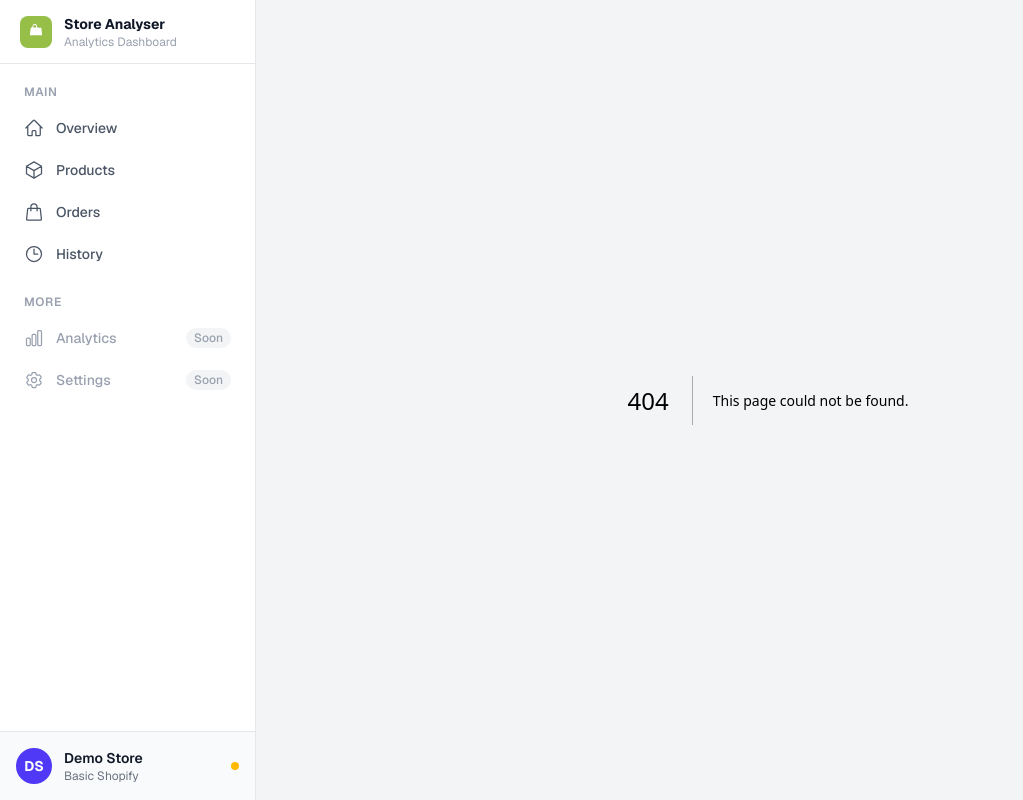
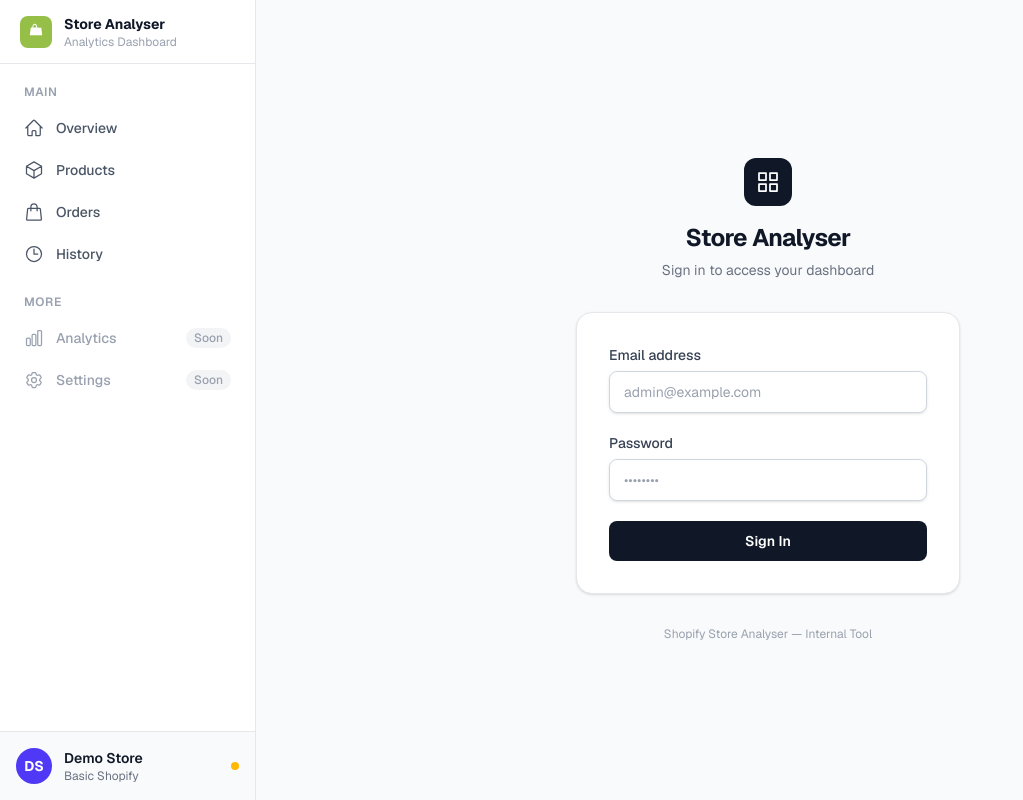
Before and after one commit to riyasingh-dotcom/shopify-store-analyser, a Next.js app: page /login in a window 1280 px wide. Before the commit this address had no page. Shown: the whole page, without its empty margins (0-1023 px from the left). Built offline with nearby package versions, Linux system fonts and the light colour scheme; no server answers.

Commit message:
feat: implement authentication system with next-auth and create login page

```diff
--- a/package.json
+++ b/package.json
@@ -18,6 +18,7 @@
     "geist": "^1.7.2",
     "lucide-react": "^1.20.0",
     "next": "16.2.7",
+    "next-auth": "5.0.0-beta.31",
     "openai": "^6.43.0",
     "prisma": "^6.19.3",
     "react": "19.2.4",
--- /dev/null
+++ b/src/app/actions/auth.ts
@@ -0,0 +1,39 @@
+'use server'
+
+import { signIn, signOut } from '@/auth'
+import { AuthError } from 'next-auth'
+
+export async function signOutAction(): Promise<void> {
+  await signOut({ redirectTo: '/login' })
+}
+
+export type SignInState = {
+  error: string | null
+}
+
+export async function signInAction(
+  _prev: SignInState,
+  formData: FormData,
+): Promise<SignInState> {
+  const email = formData.get('email')
+  const password = formData.get('password')
+
+  if (typeof email !== 'string' || typeof password !== 'string') {
+    return { error: 'Invalid form submission.' }
+  }
+
+  try {
+    await signIn('credentials', { email, password, redirectTo: '/' })
+  } catch (err) {
+    // NextAuth throws a NEXT_REDIRECT for successful sign-in — re-throw it
+    if (err instanceof Error && err.message === 'NEXT_REDIRECT') {
+      throw err
+    }
+    if (err instanceof AuthError) {
+      return { error: 'Invalid email or password.' }
+    }
+    return { error: 'Something went wrong. Please try again.' }
+  }
+
+  return { error: null }
+}
--- /dev/null
+++ b/src/app/api/auth/[...nextauth]/route.ts
@@ -0,0 +1,2 @@
+import {handlers} from '@/auth'
+export const { GET, POST } = handlers
--- a/src/app/layout.tsx
+++ b/src/app/layout.tsx
@@ -4,6 +4,8 @@
 import './globals.css';
 import { SidebarProvider } from '@/components/SidebarContext';
 import Sidebar from '@/components/Sidebar';
+import SessionProviderWrapper from '@/components/providers/SessionProviderWrapper';
+import { auth } from '@/auth';
 import { getStoreDataCached } from '@/lib/shopify/cached';
 import type { ShopInfo } from '@/types/shopify';
 
@@ -29,17 +31,25 @@
 export default async function RootLayout({ children }: Readonly<{ children: React.ReactNode }>) {
   // Wrap in try/catch so a bad API key or unreachable store never crashes
   // the entire layout. The page's own error boundary handles content-area errors.
+  const [sessionResult, storeResult] = await Promise.allSettled([
+    auth(),
+    getStoreDataCached(),
+  ]);
+
+  const session = sessionResult.status === 'fulfilled' ? sessionResult.value : null;
+
   let shop: ShopInfo = FALLBACK_SHOP;
   let isMockData = true;
-  try {
-    ({ shop, isMockData } = await getStoreDataCached());
-  } catch (err) {
-    console.error('[RootLayout] getStoreDataCached failed, using fallback:', err);
+  if (storeResult.status === 'fulfilled') {
+    ({ shop, isMockData } = storeResult.value);
+  } else {
+    console.error('[RootLayout] getStoreDataCached failed, using fallback:', storeResult.reason);
   }
 
   return (
     <html lang="en" className={`${geistSans.variable} ${geistMono.variable} h-full antialiased`}>
       <body className="min-h-full">
+        <SessionProviderWrapper session={session}>
           <SidebarProvider>
             <div className="flex min-h-screen bg-gray-100">
               <Sidebar shop={shop} isMockData={isMockData} />
@@ -48,6 +58,7 @@
               </div>
             </div>
           </SidebarProvider>
+        </SessionProviderWrapper>
       </body>
     </html>
   );
--- /dev/null
+++ b/src/app/login/LoginForm.tsx
@@ -0,0 +1,96 @@
+'use client'
+
+import { useActionState } from 'react'
+import { useFormStatus } from 'react-dom'
+import { signInAction, type SignInState } from '@/app/actions/auth'
+
+function SubmitButton() {
+  const { pending } = useFormStatus()
+  return (
+    <button
+      type="submit"
+      disabled={pending}
+      className="w-full rounded-lg bg-gray-900 px-4 py-2.5 text-sm font-semibold text-white transition-colors hover:bg-gray-700 focus-visible:outline focus-visible:outline-2 focus-visible:outline-offset-2 focus-visible:outline-gray-900 disabled:cursor-not-allowed disabled:opacity-60"
+    >
+      {pending ? (
+        <span className="flex items-center justify-center gap-2">
+          <svg
+            className="h-4 w-4 animate-spin"
+            xmlns="http://www.w3.org/2000/svg"
+            fill="none"
+            viewBox="0 0 24 24"
+            aria-hidden="true"
+          >
+            <circle
+              className="opacity-25"
+              cx="12"
+              cy="12"
+              r="10"
+              stroke="currentColor"
+              strokeWidth="4"
+            />
+            <path
+              className="opacity-75"
+              fill="currentColor"
+              d="M4 12a8 8 0 018-8V0C5.373 0 0 5.373 0 12h4z"
+            />
+          </svg>
+          Signing in…
+        </span>
+      ) : (
+        'Sign In'
+      )}
+    </button>
+  )
+}
+
+const initialState: SignInState = { error: null }
+
+export default function LoginForm() {
+  const [state, action] = useActionState(signInAction, initialState)
+
+  return (
+    <form action={action} noValidate className="space-y-5">
+      <div className="space-y-1.5">
+        <label htmlFor="email" className="block text-sm font-medium text-gray-700">
+          Email address
+        </label>
+        <input
+          id="email"
+          name="email"
+          type="email"
+          autoComplete="email"
+          required
+          className="w-full rounded-lg border border-gray-300 px-3.5 py-2.5 text-sm text-gray-900 placeholder-gray-400 shadow-sm transition-colors focus:border-gray-900 focus:outline-none focus:ring-1 focus:ring-gray-900"
+          placeholder="admin@example.com"
+        />
+      </div>
+
+      <div className="space-y-1.5">
+        <label htmlFor="password" className="block text-sm font-medium text-gray-700">
+          Password
+        </label>
+        <input
+          id="password"
+          name="password"
+          type="password"
+          autoComplete="current-password"
+          required
+          className="w-full rounded-lg border border-gray-300 px-3.5 py-2.5 text-sm text-gray-900 placeholder-gray-400 shadow-sm transition-colors focus:border-gray-900 focus:outline-none focus:ring-1 focus:ring-gray-900"
+          placeholder="••••••••"
+        />
+      </div>
+
+      {state.error && (
+        <p
+          role="alert"
+          className="rounded-lg border border-red-200 bg-red-50 px-4 py-3 text-sm text-red-700"
+        >
+          {state.error}
+        </p>
+      )}
+
+      <SubmitButton />
+    </form>
+  )
+}
--- /dev/null
+++ b/src/app/login/page.tsx
@@ -0,0 +1,49 @@
+import type { Metadata } from 'next'
+import LoginForm from './LoginForm'
+
+export const metadata: Metadata = {
+  title: 'Sign In — Shopify Store Analyser',
+}
+
+export default function LoginPage() {
+  return (
+    <div className="flex min-h-screen flex-col items-center justify-center bg-gray-50 px-4">
+      <div className="w-full max-w-sm">
+        {/* Logo / App name */}
+        <div className="mb-8 text-center">
+          <div className="mx-auto mb-4 flex h-12 w-12 items-center justify-center rounded-xl bg-gray-900">
+            <svg
+              xmlns="http://www.w3.org/2000/svg"
+              viewBox="0 0 24 24"
+              fill="none"
+              stroke="currentColor"
+              strokeWidth="1.75"
+              strokeLinecap="round"
+              strokeLinejoin="round"
+              className="h-6 w-6 text-white"
+              aria-hidden="true"
+            >
+              <path d="M3 3h7v7H3zM14 3h7v7h-7zM14 14h7v7h-7zM3 14h7v7H3z" />
+            </svg>
+          </div>
+          <h1 className="text-2xl font-bold tracking-tight text-gray-900">
+            Store Analyser
+          </h1>
+          <p className="mt-1.5 text-sm text-gray-500">
+            Sign in to access your dashboard
+          </p>
+        </div>
+
+        {/* Card */}
+        <div className="rounded-2xl border border-gray-200 bg-white p-8 shadow-sm">
+          <LoginForm />
+        </div>
+
+        {/* Footer */}
+        <p className="mt-8 text-center text-xs text-gray-400">
+          Shopify Store Analyser — Internal Tool
+        </p>
+      </div>
+    </div>
+  )
+}
--- /dev/null
+++ b/src/auth.ts
@@ -0,0 +1,42 @@
+import NextAuth from 'next-auth'
+import Credentials from 'next-auth/providers/credentials'
+
+export const { handlers, auth, signIn, signOut } = NextAuth({
+  providers: [
+    Credentials({
+      credentials: {
+        email: { label: 'Email', type: 'email' },
+        password: { label: 'Password', type: 'password' },
+      },
+      async authorize(credentials) {
+        const email = credentials.email
+        const password = credentials.password
+        if (
+          typeof email !== 'string' ||
+          typeof password !== 'string' ||
+          email !== process.env.ADMIN_EMAIL ||
+          password !== process.env.ADMIN_PASSWORD
+        ) {
+          return null
+        }
+        return { id: '1', name: 'Admin', email }
+      },
+    }),
+  ],
+  session: { strategy: 'jwt' },
+  pages: { signIn: '/login' },
+  callbacks: {
+    jwt({ token, user }) {
+      if (user?.id) {
+        token.id = user.id
+      }
+      return token
+    },
+    session({ session, token }) {
+      if (typeof token.id === 'string') {
+        session.user.id = token.id
+      }
+      return session
+    },
+  },
+})
--- a/src/components/Sidebar.tsx
+++ b/src/components/Sidebar.tsx
@@ -2,8 +2,10 @@
 
 import Link from 'next/link';
 import { usePathname } from 'next/navigation';
+import { useSession } from 'next-auth/react';
 import type { ShopInfo } from '@/types/shopify';
 import { useSidebar } from './SidebarContext';
+import { signOutAction } from '@/app/actions/auth';
 
 // ── inline SVG icons ──────────────────────────────────────────────────────────
 
@@ -102,6 +104,7 @@
 export default function Sidebar({ shop, isMockData }: SidebarProps) {
   const { isOpen, close } = useSidebar();
   const pathname = usePathname();
+  const { data: session } = useSession();
 
   const initials = shop.name
     .split(' ')
@@ -142,7 +145,7 @@
           <button
             onClick={close}
             aria-label="Close sidebar"
-            className="flex min-h-[44px] min-w-[44px] items-center justify-center rounded-lg text-gray-400 hover:bg-gray-100 hover:text-gray-600 lg:hidden"
+            className="flex min-h-11 min-w-11 items-center justify-center rounded-lg text-gray-400 hover:bg-gray-100 hover:text-gray-600 lg:hidden"
           >
             <svg className="h-4 w-4" viewBox="0 0 24 24" fill="none" stroke="currentColor" strokeWidth="2" strokeLinecap="round" strokeLinejoin="round">
               <path d="M6 18L18 6M6 6l12 12" />
@@ -186,8 +189,9 @@
           <NavItem icon={<CogIcon />}   label="Settings"  disabled />
         </nav>
 
-        {/* Store info footer */}
-        <div className="border-t border-gray-200 bg-gray-50 p-4">
+        {/* Footer */}
+        <div className="border-t border-gray-200 bg-gray-50 p-4 space-y-3">
+          {/* Store row */}
           <div className="flex items-center gap-3">
             <div className="flex h-9 w-9 shrink-0 items-center justify-center rounded-full bg-indigo-600 text-sm font-bold text-white">
               {initials}
@@ -198,6 +202,23 @@
             </div>
             <span className={`block h-2 w-2 shrink-0 rounded-full ${isMockData ? 'bg-amber-400' : 'bg-emerald-400'}`} />
           </div>
+
+          {/* User row */}
+          {session?.user && (
+            <div className="flex items-center gap-2">
+              <p className="min-w-0 flex-1 truncate text-xs text-gray-500">
+                {session.user.email}
+              </p>
+              <form action={signOutAction}>
+                <button
+                  type="submit"
+                  className="shrink-0 rounded-md px-2 py-1 text-xs font-medium text-gray-500 transition-colors hover:bg-gray-200 hover:text-gray-900"
+                >
+                  Sign out
+                </button>
+              </form>
+            </div>
+          )}
         </div>
       </aside>
     </>
--- /dev/null
+++ b/src/components/providers/SessionProviderWrapper.tsx
@@ -0,0 +1,14 @@
+'use client'
+
+import { SessionProvider } from 'next-auth/react'
+import type { Session } from 'next-auth'
+
+export default function SessionProviderWrapper({
+  children,
+  session,
+}: {
+  children: React.ReactNode
+  session: Session | null
+}) {
+  return <SessionProvider session={session}>{children}</SessionProvider>
+}
--- /dev/null
+++ b/src/middleware.ts
@@ -0,0 +1,26 @@
+import { auth } from '@/auth'
+import { NextResponse } from 'next/server'
+
+const PUBLIC_PATHS = ['/login', '/api/auth']
+
+function isPublic(pathname: string): boolean {
+  return PUBLIC_PATHS.some((p) => pathname === p || pathname.startsWith(p + '/'))
+}
+
+export default auth((req) => {
+  const { nextUrl, auth: session } = req
+
+  if (!isPublic(nextUrl.pathname) && !session) {
+    const loginUrl = new URL('/login', nextUrl.origin)
+    loginUrl.searchParams.set('callbackUrl', nextUrl.pathname + nextUrl.search)
+    return NextResponse.redirect(loginUrl)
+  }
+
+  return NextResponse.next()
+})
+
+export const config = {
+  matcher: [
+    '/((?!_next/static|_next/image|favicon.ico|.*\\.(?:png|jpg|jpeg|gif|svg|ico|webp)).*)',
+  ],
+}
```
Also changed, not shown: 2 other files (tests, documents, lock files or other folders). Lines whose indentation alone changed are shown as unchanged.
